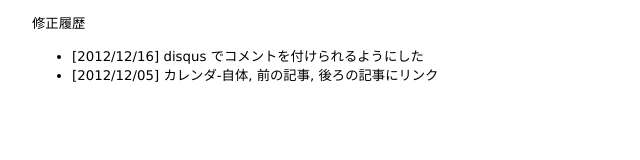
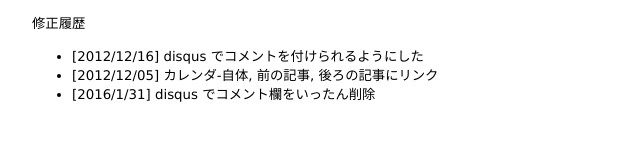
Before and after one commit to eozw/eozw.github.com, a plain HTML site: page misc/FsAdventCalender2012_history.html in a window 1280 px wide. Shown: the whole page, without its empty margins (0-640 px from the left). Drawn offline with Linux system fonts and the light colour scheme.

Commit message:
delete disqus

```diff
--- a/misc/FsAdventCalender2012_history.html
+++ b/misc/FsAdventCalender2012_history.html
@@ -18,6 +18,9 @@
   <li>
   [2012/12/05] カレンダ-自体, 前の記事, 後ろの記事にリンク
   </li>
+  <li>
+  [2016/1/31] disqus でコメント欄をいったん削除
+  </li>
 </ul>
 </p>
 </body>
```
Also changed, not shown: misc/FsAdventCalender2012.html (+3 -0 lines).
